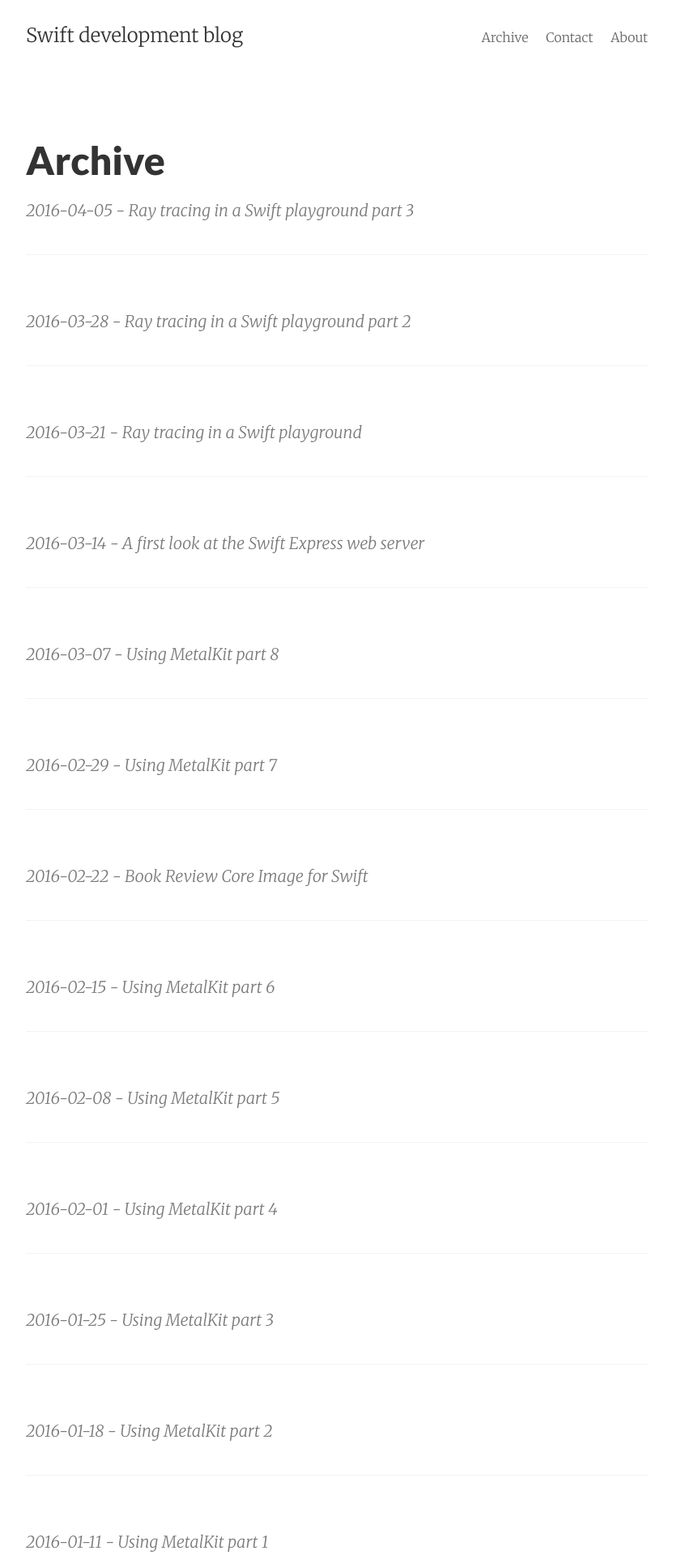
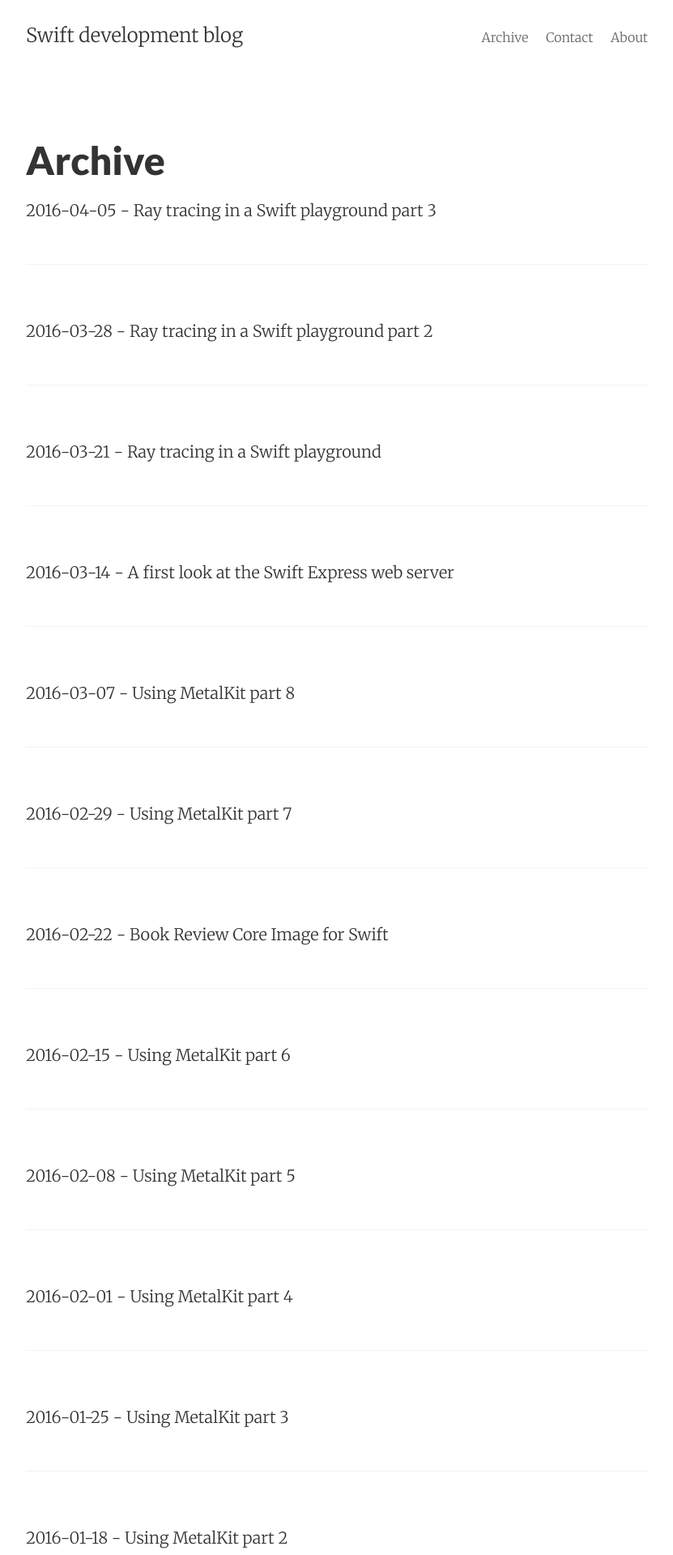
Before and after one commit to mhorga/mhorga.github.io, a Jekyll site: the page built from archive.html, in a window 1280 px wide. Shown: the top 1920 px of the page at 81% size, without its empty margins (224-1055 px from the left). Built offline with Jekyll 4.4.1, drawn with Linux system fonts in a browser that asks for light colours; comment, search, counter and statistics services are not loaded.

Commit message:
added Archive

```diff
--- a/archive.html
+++ b/archive.html
@@ -10,7 +10,7 @@ permalink: /archive/
     {% for post in site.posts %}
       <div class="post">
         <a href="{{ post.url | prepend: site.baseurl }}" class="post-link">
-          <p class="post-meta">{{ post.date | date: "%Y-%m-%d" }} - {{ post.title }}</p>
+          <p class="post">{{ post.date | date: "%Y-%m-%d" }} - {{ post.title }}</p>
         </a>
       </div>
     {% endfor %}
```
